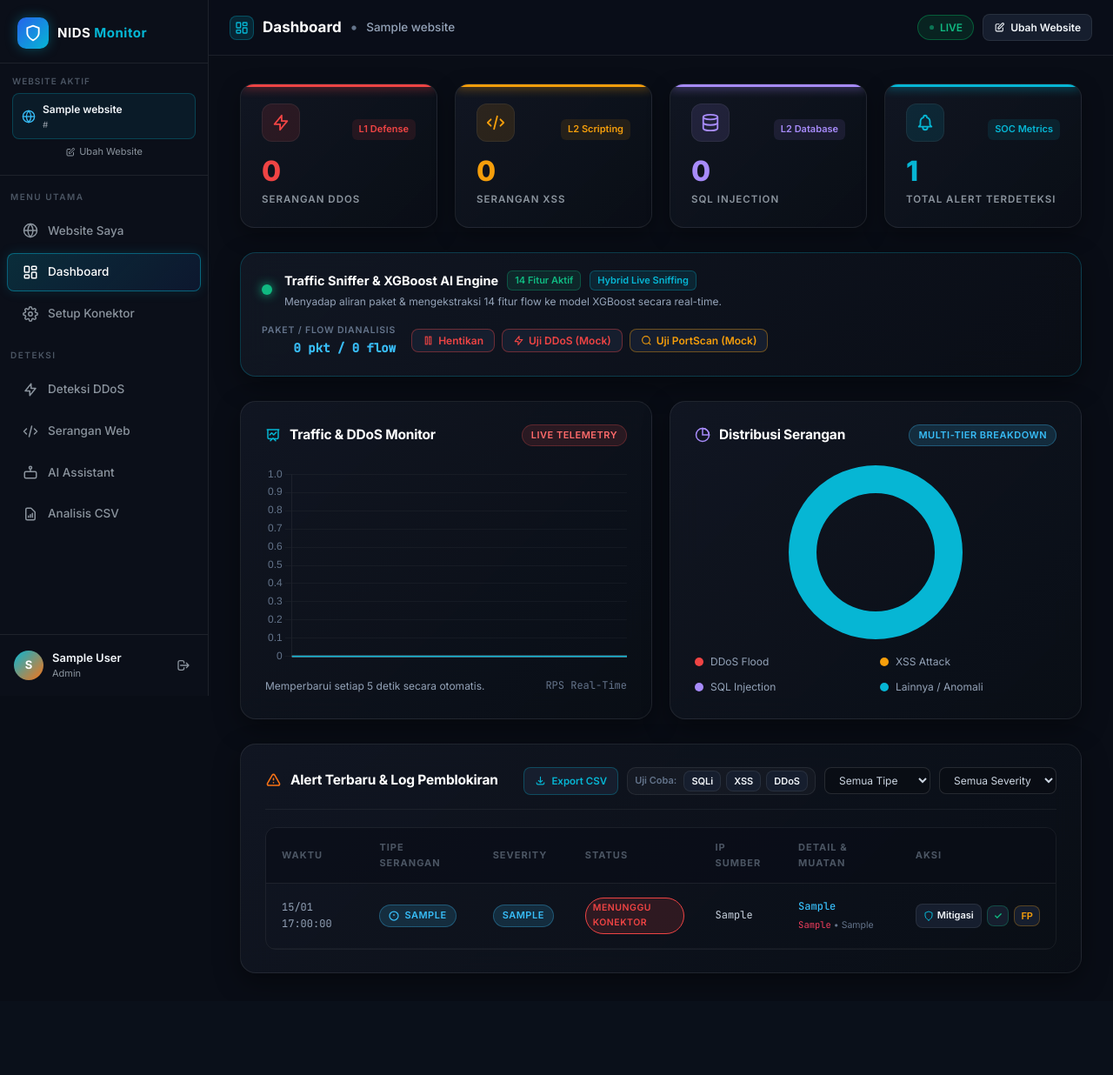
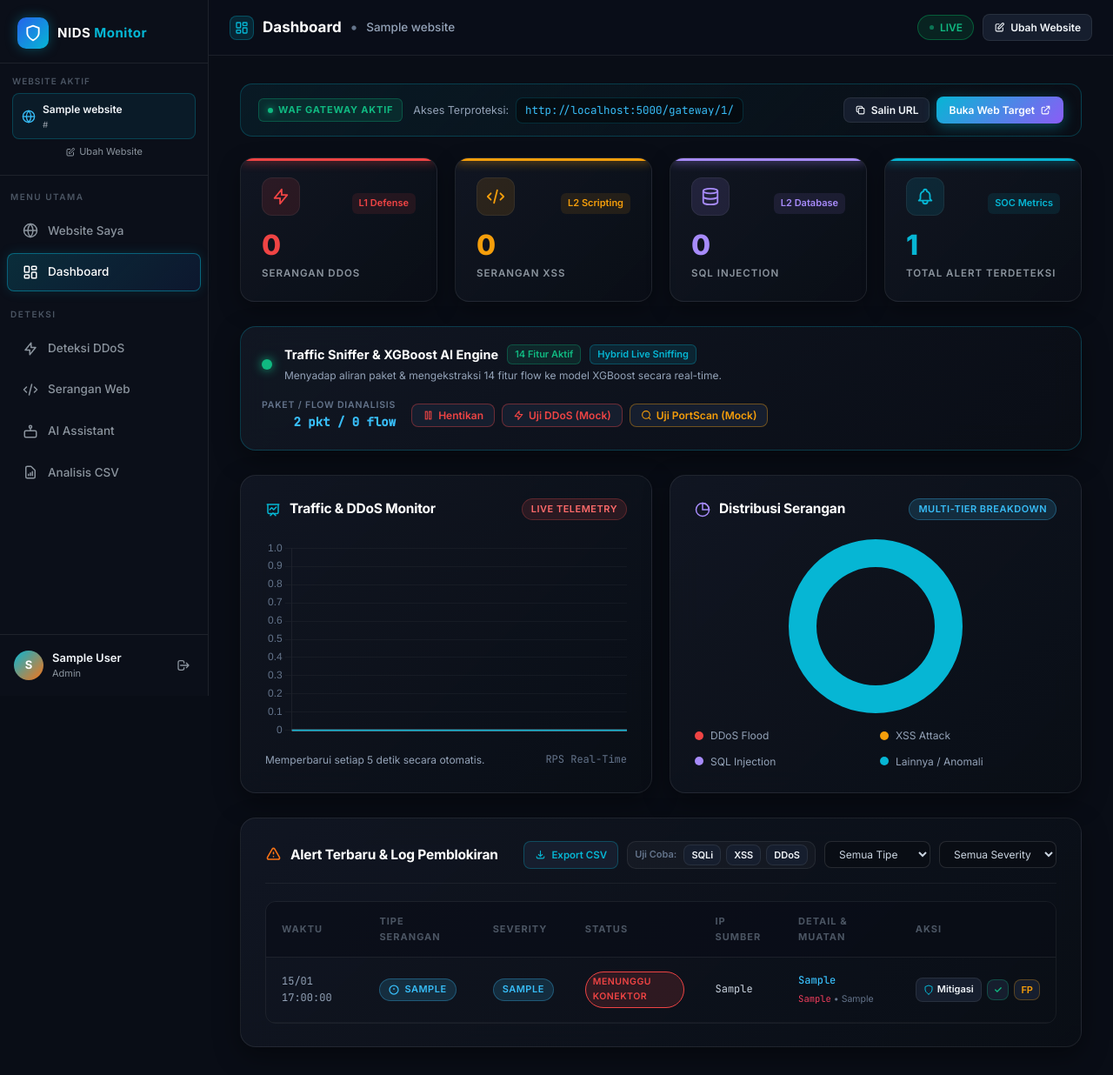
Before and after one commit to zidanfahrezysyafril-Fit/Project_NIDS, a Flask app: page /dashboard/1 in a window 1280 px wide. Shown: the whole page at 87% size. Before the commit the page ends 1119 px from the top, so only its background shows below. Run offline with Flask 3, Linux system fonts and the light colour scheme; a user stored in the database is signed in; tables that the repository leaves empty hold one stand-in row (values such as "Sample post").

Commit message:
feat: streamline UI by removing obsolete connector setup and integrating WAF gateway directly on dashboard

```diff
--- a/app.py
+++ b/app.py
@@ -218,8 +218,9 @@ def add_website():
         db.session.commit()
         session['last_website_id'] = site.id
 
-        # Redirect ke halaman setup (tampilkan API key & instruksi)
-        return redirect(url_for('website_setup', website_id=site.id))
+        # Redirect langsung ke dashboard live
+        flash(f'Website {site.name} berhasil didaftarkan! Gateway WAF aktif di /gateway/{site.id}/', 'success')
+        return redirect(url_for('dashboard', website_id=site.id))
     return render_template('websites/add.html')
 
 
--- a/templates/base_app.html
+++ b/templates/base_app.html
@@ -77,16 +77,6 @@
           <rect x="3" y="3" width="7" height="9" rx="1"/><rect x="14" y="3" width="7" height="5" rx="1"/><rect x="14" y="12" width="7" height="9" rx="1"/><rect x="3" y="16" width="7" height="5" rx="1"/>
         </svg>
       </span> Dashboard
-    </a>
-
-    <a href="{{ url_for('website_setup', website_id=site.id) }}"
-       class="nav-item {% if request.endpoint=='website_setup' %}active{% endif %}"
-       id="nav-setup">
-      <span class="icon" style="display:inline-flex;align-items:center;">
-        <svg style="width:18px;height:18px;" fill="none" viewBox="0 0 24 24" stroke="currentColor" stroke-width="2">
-          <circle cx="12" cy="12" r="3"/><path d="M19.4 15a1.65 1.65 0 0 0 .33 1.82l.06.06a2 2 0 0 1 0 2.83 2 2 0 0 1-2.83 0l-.06-.06a1.65 1.65 0 0 0-1.82-.33 1.65 1.65 0 0 0-1 1.51V21a2 2 0 0 1-2 2 2 2 0 0 1-2-2v-.09A1.65 1.65 0 0 0 9 19.4a1.65 1.65 0 0 0-1.82.33l-.06.06a2 2 0 0 1-2.83 0 2 2 0 0 1 0-2.83l.06-.06a1.65 1.65 0 0 0 .33-1.82 1.65 1.65 0 0 0-1.51-1H3a2 2 0 0 1-2-2 2 2 0 0 1 2-2h.09A1.65 1.65 0 0 0 4.6 9a1.65 1.65 0 0 0-.33-1.82l-.06-.06a2 2 0 0 1 0-2.83 2 2 0 0 1 2.83 0l.06.06a1.65 1.65 0 0 0 1.82.33H9a1.65 1.65 0 0 0 1-1.51V3a2 2 0 0 1 2-2 2 2 0 0 1 2 2v.09a1.65 1.65 0 0 0 1 1.51 1.65 1.65 0 0 0 1.82-.33l.06-.06a2 2 0 0 1 2.83 0 2 2 0 0 1 0 2.83l-.06.06a1.65 1.65 0 0 0-.33 1.82V9a1.65 1.65 0 0 0 1.51 1H21a2 2 0 0 1 2 2 2 2 0 0 1-2 2h-.09a1.65 1.65 0 0 0-1.51 1z"/>
-        </svg>
-      </span> Setup Konektor
     </a>
     {% endif %}
 
--- a/templates/dashboard/index.html
+++ b/templates/dashboard/index.html
@@ -29,6 +29,30 @@
      data-sqli="{{ stat_sqli }}"
      data-other="{{ stat_other }}"
      style="display:none;"></div>
+
+<!-- ── WAF GATEWAY QUICK ACCESS BAR ── -->
+<div style="background:linear-gradient(135deg,rgba(6,182,212,0.08) 0%,rgba(10,14,22,0.92) 100%);border:1px solid rgba(6,182,212,0.25);border-radius:14px;padding:14px 20px;margin-bottom:24px;display:flex;align-items:center;justify-content:space-between;flex-wrap:wrap;gap:14px;">
+  <div style="display:flex;align-items:center;gap:12px;flex-wrap:wrap;">
+    <div style="display:flex;align-items:center;gap:6px;font-size:11px;font-weight:700;letter-spacing:0.8px;text-transform:uppercase;color:#10B981;background:rgba(16,185,129,0.12);border:1px solid rgba(16,185,129,0.3);padding:4px 10px;border-radius:6px;">
+      <span style="width:6px;height:6px;border-radius:50%;background:#10B981;box-shadow:0 0 8px #10B981;"></span>
+      WAF Gateway Aktif
+    </div>
+    <div style="display:flex;align-items:center;gap:8px;">
+      <span style="font-size:12.5px;color:#94A3B8;">Akses Terproteksi:</span>
+      <code style="font-family:'JetBrains Mono',monospace;font-size:12.5px;color:#38BDF8;background:rgba(0,0,0,0.4);border:1px solid rgba(6,182,212,0.2);padding:4px 10px;border-radius:8px;" id="gw-url-display">http://localhost:5000/gateway/{{ site.id }}/</code>
+    </div>
+  </div>
+  <div style="display:flex;align-items:center;gap:8px;">
+    <button onclick="navigator.clipboard.writeText('http://localhost:5000/gateway/{{ site.id }}/');const b=this.querySelector('span');b.textContent='Tersalin!';setTimeout(()=>b.textContent='Salin URL',2500);" class="btn btn-secondary btn-sm" style="font-size:12px;padding:6px 12px;display:inline-flex;align-items:center;gap:6px;">
+      <svg style="width:13px;height:13px;" fill="none" viewBox="0 0 24 24" stroke="currentColor" stroke-width="2"><path stroke-linecap="round" stroke-linejoin="round" d="M8 16H6a2 2 0 01-2-2V6a2 2 0 012-2h8a2 2 0 012 2v2m-6 12h8a2 2 0 002-2v-8a2 2 0 00-2-2h-8a2 2 0 00-2 2v8a2 2 0 002 2z"/></svg>
+      <span>Salin URL</span>
+    </button>
+    <a href="http://localhost:5000/gateway/{{ site.id }}/" target="_blank" class="btn btn-primary btn-sm" style="font-size:12px;padding:6px 14px;display:inline-flex;align-items:center;gap:6px;">
+      <span>Buka Web Target</span>
+      <svg style="width:13px;height:13px;" fill="none" viewBox="0 0 24 24" stroke="currentColor" stroke-width="2"><path stroke-linecap="round" stroke-linejoin="round" d="M10 6H6a2 2 0 00-2 2v10a2 2 0 002 2h10a2 2 0 002-2v-4M14 4h6m0 0v6m0-6L10 14"/></svg>
+    </a>
+  </div>
+</div>
 
 <!-- ── STAT CARDS (4 LEGA & CLEAN) ── -->
 <div class="stats-grid">
--- a/templates/websites/list.html
+++ b/templates/websites/list.html
@@ -97,10 +97,6 @@
             <svg style="width:14px;height:14px;" fill="none" viewBox="0 0 24 24" stroke="currentColor" stroke-width="2"><rect x="3" y="3" width="7" height="9" rx="1"/><rect x="14" y="3" width="7" height="5" rx="1"/><rect x="14" y="12" width="7" height="9" rx="1"/><rect x="3" y="16" width="7" height="5" rx="1"/></svg>
             <span>Dashboard</span>
           </a>
-          <a href="{{ url_for('website_setup', website_id=site.id) }}" class="btn btn-secondary btn-sm" title="Setup & Gateway URL" style="display:inline-flex;align-items:center;gap:6px;">
-            <svg style="width:14px;height:14px;" fill="none" viewBox="0 0 24 24" stroke="currentColor" stroke-width="2"><circle cx="12" cy="12" r="3"/><path d="M19.4 15a1.65 1.65 0 0 0 .33 1.82l.06.06a2 2 0 0 1 0 2.83 2 2 0 0 1-2.83 0l-.06-.06a1.65 1.65 0 0 0-1.82-.33 1.65 1.65 0 0 0-1 1.51V21a2 2 0 0 1-2 2 2 2 0 0 1-2-2v-.09A1.65 1.65 0 0 0 9 19.4a1.65 1.65 0 0 0-1.82.33l-.06.06a2 2 0 0 1-2.83 0 2 2 0 0 1 0-2.83l.06-.06a1.65 1.65 0 0 0 .33-1.82 1.65 1.65 0 0 0-1.51-1H3a2 2 0 0 1-2-2 2 2 0 0 1 2-2h.09A1.65 1.65 0 0 0 4.6 9a1.65 1.65 0 0 0-.33-1.82l-.06-.06a2 2 0 0 1 0-2.83 2 2 0 0 1 2.83 0l.06.06a1.65 1.65 0 0 0 1.82.33H9a1.65 1.65 0 0 0 1-1.51V3a2 2 0 0 1 2-2 2 2 0 0 1 2 2v.09a1.65 1.65 0 0 0 1 1.51 1.65 1.65 0 0 0 1.82-.33l.06-.06a2 2 0 0 1 2.83 0 2 2 0 0 1 0 2.83l-.06.06a1.65 1.65 0 0 0-.33 1.82V9a1.65 1.65 0 0 0 1.51 1H21a2 2 0 0 1 2 2 2 2 0 0 1-2 2h-.09a1.65 1.65 0 0 0-1.51 1z"/></svg>
-            <span>Setup</span>
-          </a>
           <a href="{{ url_for('edit_website', website_id=site.id) }}" class="btn btn-secondary btn-sm" title="Ubah Website" style="display:inline-flex;align-items:center;gap:6px;">
             <svg style="width:13px;height:13px;" fill="none" viewBox="0 0 24 24" stroke="currentColor" stroke-width="2"><path stroke-linecap="round" stroke-linejoin="round" d="M11 5H6a2 2 0 00-2 2v11a2 2 0 002 2h11a2 2 0 002-2v-5m-1.414-9.414a2 2 0 112.828 2.828L11.828 15H9v-2.828l8.586-8.586z" /></svg>
             <span>Ubah</span>
```
